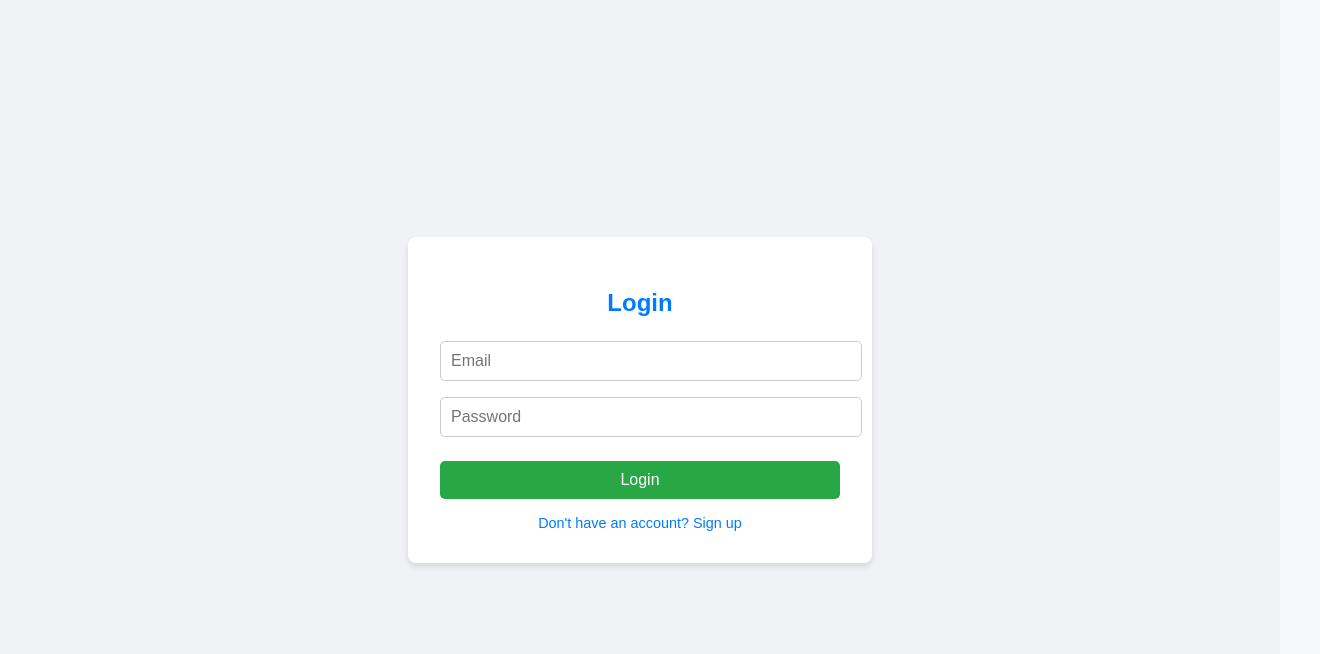
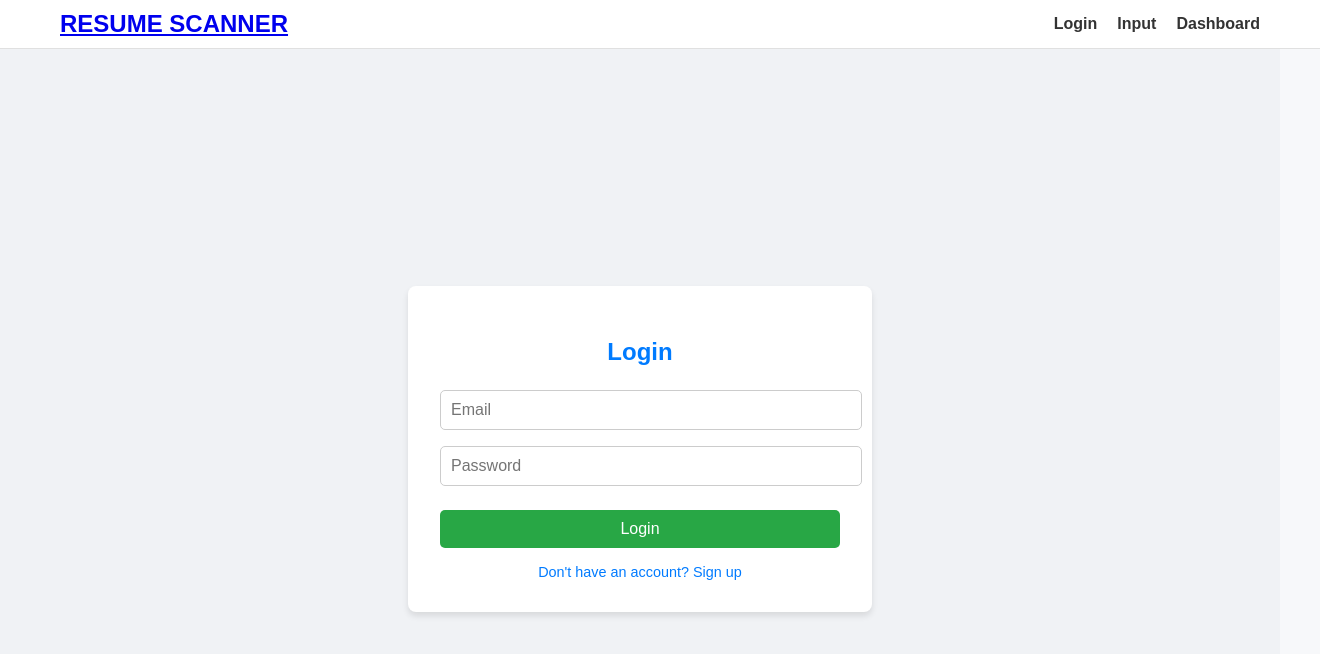
Before and after one commit to quagum/resume_scanner, a React (Create React App) app in the folder frontend/: page / in a window 1280 px wide. Shown: the top 654 px of the page, 1320 px wide, since content can reach past the window. Built offline with nearby package versions, Linux system fonts and the light colour scheme.

Commit message:
working navbar

```diff
--- a/frontend/src/App.tsx
+++ b/frontend/src/App.tsx
@@ -5,10 +5,12 @@ import SignUp from './components/SignUp';
 import Login from './components/Login';
 import ResumeJobInputForm from "./components/form/InputComp";
 import Dashboard from "./components/dashboard/Dashboard";
+import Navbar from "./components/shared/NavBar";
 
 const App: React.FC = () => {
   return (
     <Router>
+      <Navbar />
       <Routes>
         {/* Render the Login component as landing page*/}
         <Route path="/" element={<Login />} />
--- /dev/null
+++ b/frontend/src/components/shared/NavBar.tsx
@@ -0,0 +1,27 @@
+import React, { useState } from 'react';
+import { Link } from 'react-router-dom';
+import "../../styles/navbar.css";
+
+const Navbar: React.FC = () => {
+  const [isOpen, setIsOpen] = useState(false);
+
+  return (
+    <nav className="navbar">
+      <div className="navbar-container">
+        {/* Logo */}
+        <div className="navbar-logo">
+          <Link to="/">Resume Scanner</Link>
+        </div>
+
+        {/* Navigation Links */}
+        <div className={`navbar-links ${isOpen ? 'open' : ''}`}>
+          <Link to="/login" className="navbar-link">Login</Link>
+          <Link to="/inputForm" className="navbar-link">Input</Link>
+          <Link to="/dashboard" className="navbar-link">Dashboard</Link>
+        </div>
+      </div>
+    </nav>
+  );
+};
+
+export default Navbar;
--- /dev/null
+++ b/frontend/src/styles/navbar.css
@@ -0,0 +1,70 @@
+/* Navbar styles */
+.navbar {
+    background-color: #ffffff;
+    padding: 10px 20px;
+    border-bottom: 1px solid #e0e0e0;
+    position: sticky;
+    top: 0;
+    width: 100%;
+    z-index: 1000;
+  }
+
+  .navbar-container {
+    display: flex;
+    justify-content: space-between;
+    align-items: center;
+    max-width: 1200px;
+    margin: 0 auto;
+  }
+
+  .navbar-logo {
+    font-size: 1.5rem;
+    color: #333;
+    font-weight: bold;
+    text-transform: uppercase;
+  }
+
+  .navbar-links {
+    display: flex;
+    gap: 20px;
+  }
+
+  .navbar-link {
+    color: #333;
+    text-decoration: none;
+    font-size: 1rem;
+    font-weight: bold;
+  }
+
+  .navbar-link:hover {
+    color: #007bff;
+  }
+
+  /* Mobile Menu Toggle */
+  .navbar-toggle {
+    display: none;
+    color: #333;
+    font-size: 1.2rem;
+    cursor: pointer;
+    font-weight: bold;
+  }
+
+  /* Responsive Styles */
+  @media (max-width: 768px) {
+    .navbar-links {
+      display: none;
+      flex-direction: column;
+      align-items: center;
+      background-color: #f7f8fa;
+      width: 100%;
+      padding: 10px 0;
+    }
+
+    .navbar-links.open {
+      display: flex;
+    }
+
+    .navbar-toggle {
+      display: block;
+    }
+  }
```
